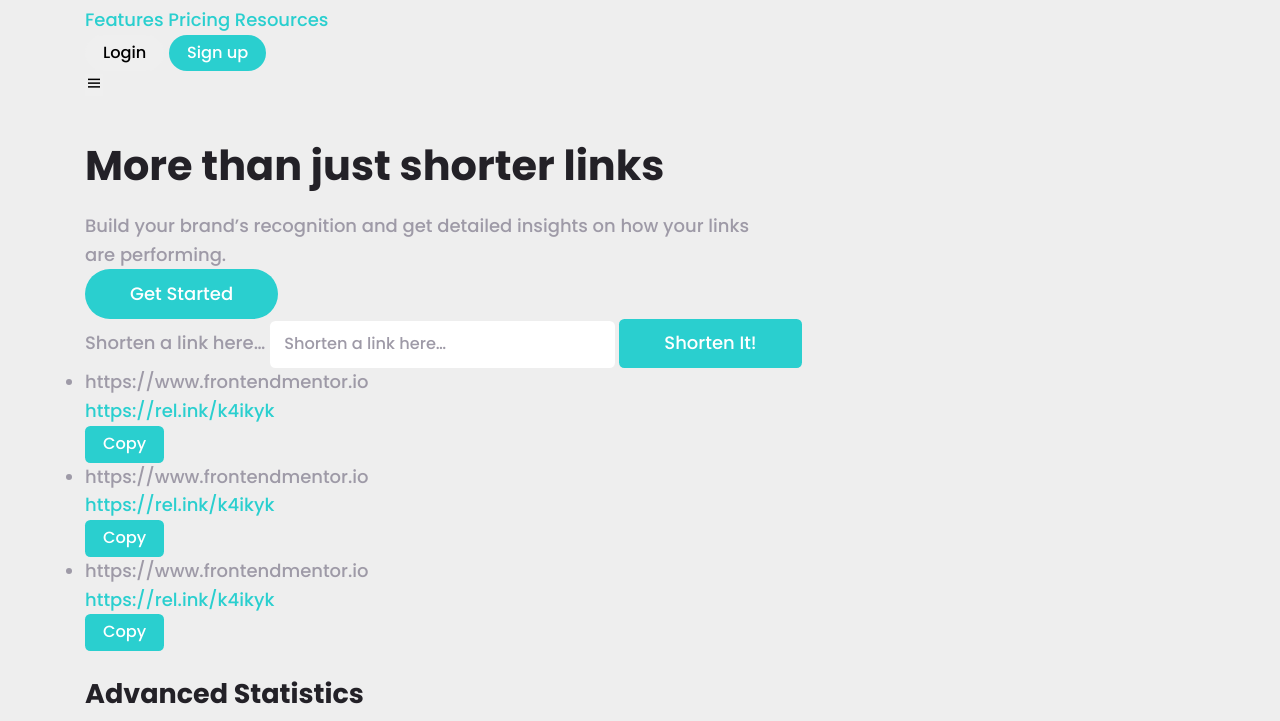
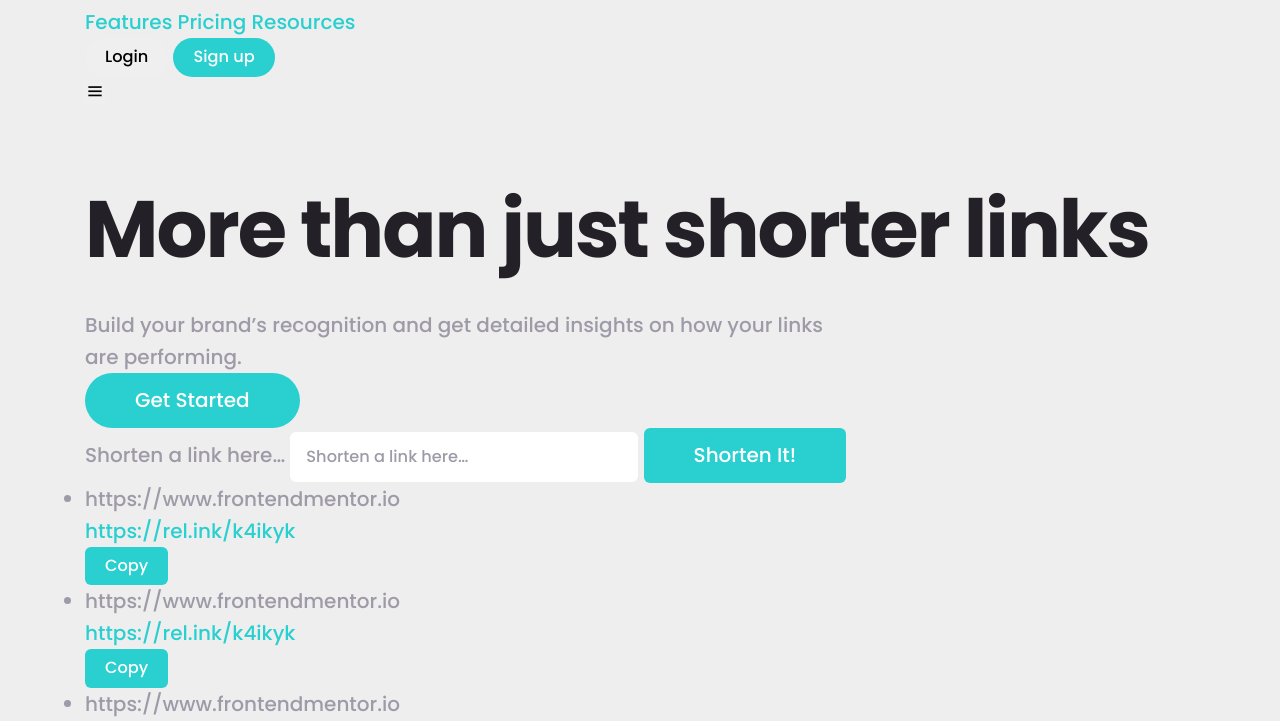
Before and after one commit to fbtot/url-shortening-api, a website: page index.html in a window 1280 px wide. Shown: the part 36-757 px from the top of the page. Drawn offline with nearby package versions, Linux system fonts and the light colour scheme.

Commit message:
fix(css): font-size on desktop layout

```diff
--- a/scss/abstracts/_settings.scss
+++ b/scss/abstracts/_settings.scss
@@ -37,3 +37,9 @@ $mobile-width: $desktop-width - 1px;
   --h6-font-size: 1rem;
   --small-border-radius: 0.3rem;
 }
+
+@media screen and (min-width: $width-700) {
+  :root {
+    --h1-font-size: 4rem;
+  }
+}
--- a/scss/base/_html.scss
+++ b/scss/base/_html.scss
@@ -9,6 +9,10 @@
 html {
   font-size: var(--base-font-size);
   scroll-behavior: smooth;
+
+  @include mq($desktop-width, up) {
+    font-size: 20px;
+  }
 }
 
 body {
@@ -45,7 +49,8 @@ h6 {
 
 h1 {
   font-size: var(--h1-font-size);
-  line-height: 1.2em;
+  line-height: 1em;
+  letter-spacing: -0.1rem;
 }
 
 h2 {
```
Also changed, not shown: css/main.css, css/mainDist.css, 2 other files.
